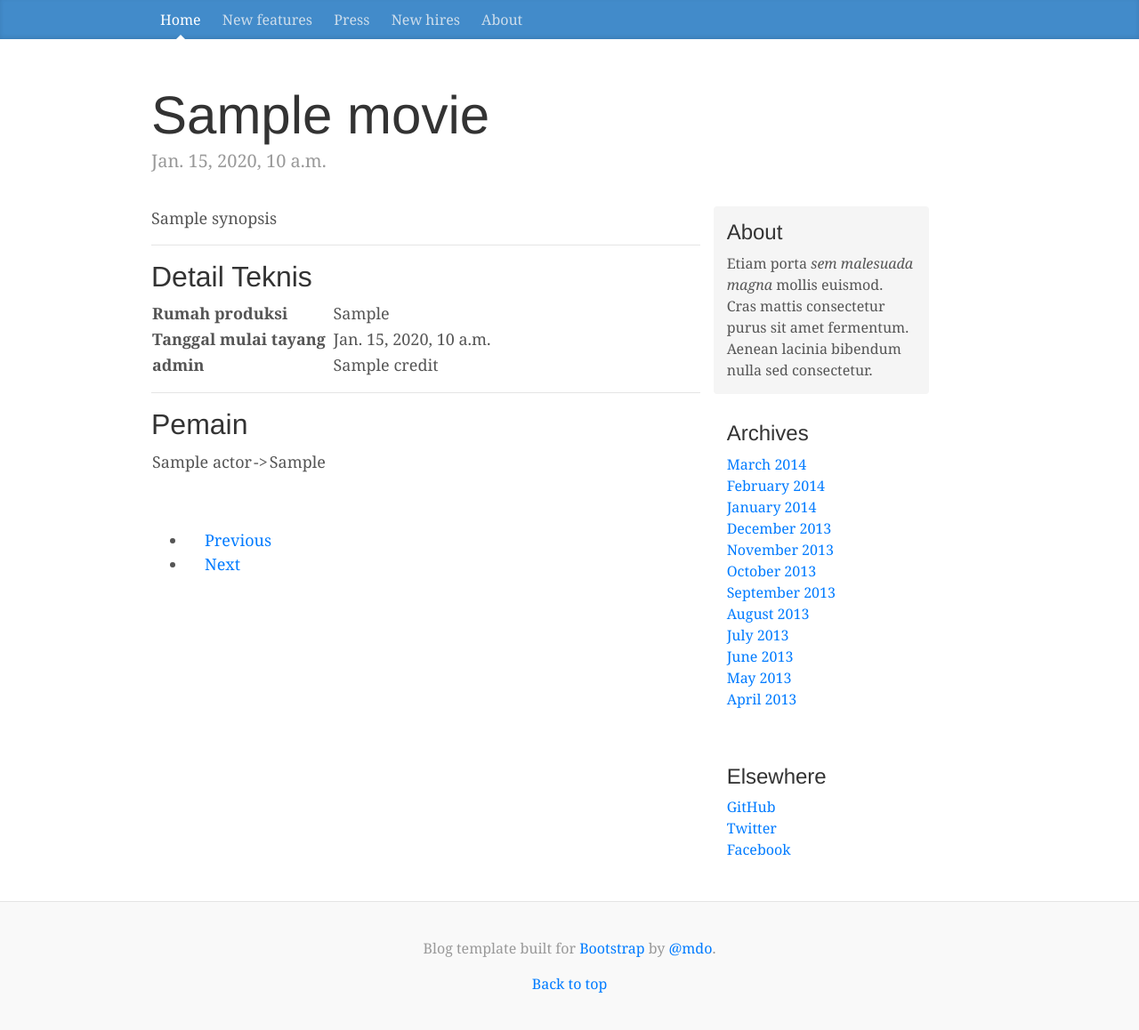
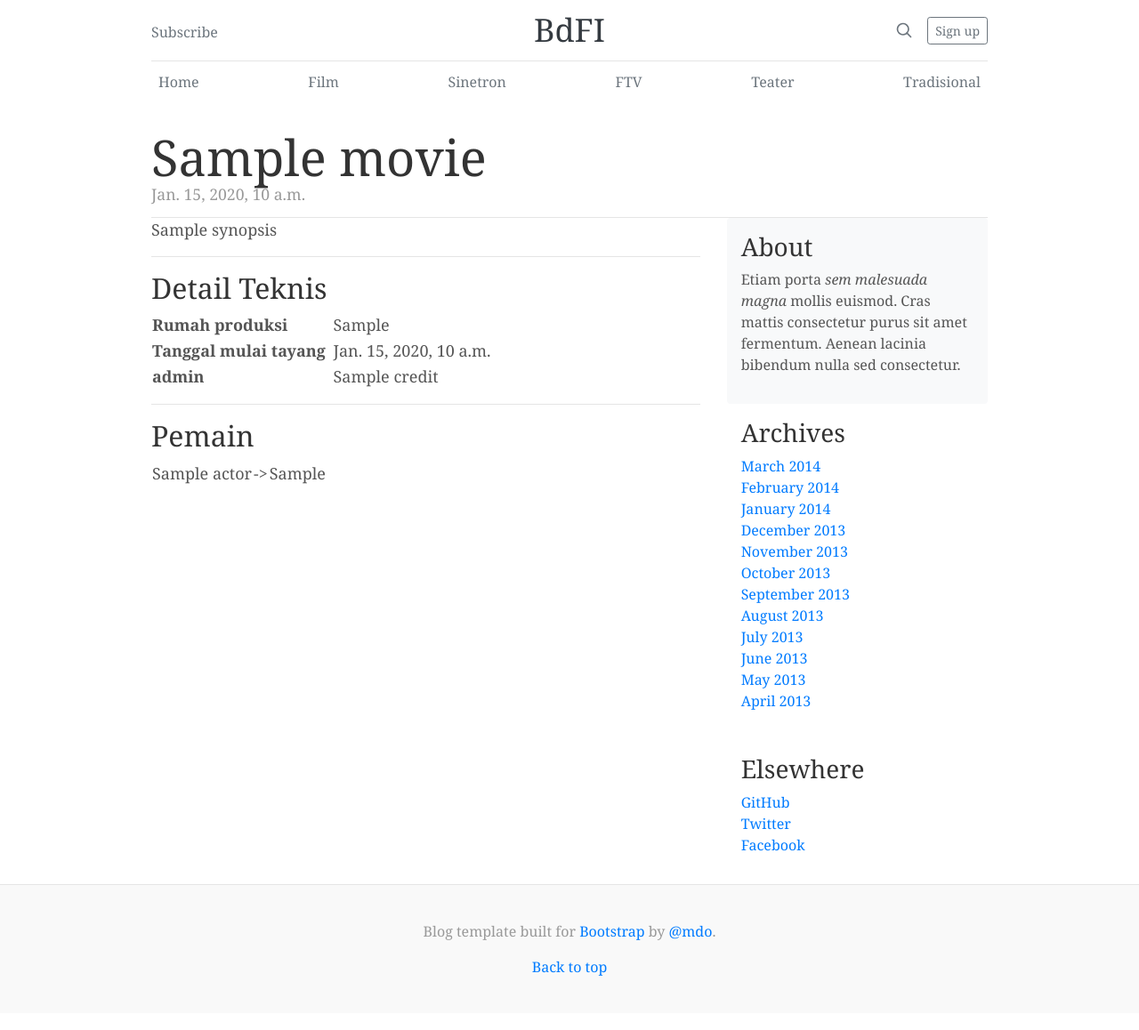
Before and after one commit to essanpupil/bdfi, a Django app: template movie/templates/movie/movie_detail.html in a window 1280 px wide. Shown: the whole page at 89% size. After the commit the page ends 1097 px from the top, so only its background shows below. Run offline with Django 3.2, Linux system fonts and the light colour scheme; the template is opened without the code that fills it: most values are stand-ins (such as "Sample title", 1, 10 or a date in 2020); some libraries are stand-ins or nearby versions.

Commit message:
integrate homepage with detail film page

```diff
--- a/movie/static/movie/css/blog_detail.css
+++ b/movie/static/movie/css/blog_detail.css
@@ -78,10 +78,12 @@ h6, .h6 {
  * Blog name and description
  */
 
+/*
 .blog-header {
   padding-top: 20px;
   padding-bottom: 20px;
 }
+*/
 .blog-title {
   margin-top: 30px;
   margin-bottom: 0;
--- a/movie/templates/movie/movie_detail.html
+++ b/movie/templates/movie/movie_detail.html
@@ -20,6 +20,7 @@
 
     <!-- Custom styles for this template -->
     <link href="{% static 'movie/css/blog_detail.css' %}" rel="stylesheet">
+    <link href="{% static 'movie/css/blog.css' %}" rel="stylesheet">
 
     <!-- Just for debugging purposes. Don't actually copy these 2 lines! -->
     <!--[if lt IE 9]><script src="../../assets/js/ie8-responsive-file-warning.js"></script><![endif]-->
@@ -33,30 +34,43 @@
   </head>
 
   <body>
+    <div class="container">
+      <header class="blog-header py-3">
+        <div class="row flex-nowrap justify-content-between align-items-center">
+          <div class="col-4 pt-1">
+            <a class="text-muted" href="#">Subscribe</a>
+          </div>
+          <div class="col-4 text-center">
+            <a class="blog-header-logo text-dark" href="{% url 'home' %}">BdFI</a>
+          </div>
+          <div class="col-4 d-flex justify-content-end align-items-center">
+            <a class="text-muted" href="#">
+              <svg xmlns="http://www.w3.org/2000/svg" width="20" height="20" viewBox="0 0 24 24" fill="none" stroke="currentColor" stroke-width="2" stroke-linecap="round" stroke-linejoin="round" class="mx-3"><circle cx="10.5" cy="10.5" r="7.5"></circle><line x1="21" y1="21" x2="15.8" y2="15.8"></line></svg>
+            </a>
+            <a class="btn btn-sm btn-outline-secondary" href="#">Sign up</a>
+          </div>
+        </div>
+      </header>
 
-    <div class="blog-masthead">
-      <div class="container">
-        <nav class="blog-nav">
-          <a class="blog-nav-item active" href="#">Home</a>
-          <a class="blog-nav-item" href="#">New features</a>
-          <a class="blog-nav-item" href="#">Press</a>
-          <a class="blog-nav-item" href="#">New hires</a>
-          <a class="blog-nav-item" href="#">About</a>
+      <div class="nav-scroller py-1 mb-2">
+        <nav class="nav d-flex justify-content-between">
+          <a class="p-2 text-muted" href="{% url 'home' %}">Home</a>
+          <a class="p-2 text-muted" href="#">Film</a>
+          <a class="p-2 text-muted" href="#">Sinetron</a>
+          <a class="p-2 text-muted" href="#">FTV</a>
+          <a class="p-2 text-muted" href="#">Teater</a>
+          <a class="p-2 text-muted" href="#">Tradisional</a>
         </nav>
       </div>
-    </div>
-
-    <div class="container">
-
       <div class="blog-header">
         <h1 class="blog-title">{{ movie.title }}</h1>
         <p class="lead blog-description">{{ movie.release_date }}</p>
       </div>
 
+    </div><!-- /.container -->
+        <main role="main" class="container">
           <div class="row">
-
-        <div class="col-sm-8 blog-main">
-
+              <div class="col-md-8 blog-main">
                   <div class="blog-post">
                     <p>{{ movie.synopsis }}</p>
                     <hr>
@@ -76,23 +90,14 @@
                           {% endfor %}
                       </table>
                   </div><!-- /.blog-post -->
-
-          <nav>
-            <ul class="pager">
-              <li><a href="#">Previous</a></li>
-              <li><a href="#">Next</a></li>
-            </ul>
-          </nav>
-
-        </div><!-- /.blog-main -->
-
-        <div class="col-sm-3 col-sm-offset-1 blog-sidebar">
-          <div class="sidebar-module sidebar-module-inset">
-            <h4>About</h4>
+              </div>
+              <aside class="col-md-4 blog-sidebar">
+                  <div class="p-3 bg-light rounded">
+                      <h3>About</h3>
                       <p>Etiam porta <em>sem malesuada magna</em> mollis euismod. Cras mattis consectetur purus sit amet fermentum. Aenean lacinia bibendum nulla sed consectetur.</p>
                   </div>
-          <div class="sidebar-module">
-            <h4>Archives</h4>
+                  <div class="p-3">
+                      <h3>Archives</h3>
                       <ol class="list-unstyled">
                           <li><a href="#">March 2014</a></li>
                           <li><a href="#">February 2014</a></li>
@@ -108,19 +113,20 @@
                           <li><a href="#">April 2013</a></li>
                       </ol>
                   </div>
-          <div class="sidebar-module">
-            <h4>Elsewhere</h4>
+                  <div class="p-3">
+                      <h3>Elsewhere</h3>
                       <ol class="list-unstyled">
                           <li><a href="#">GitHub</a></li>
                           <li><a href="#">Twitter</a></li>
                           <li><a href="#">Facebook</a></li>
                       </ol>
                   </div>
-        </div><!-- /.blog-sidebar -->
+              </aside>
 
-      </div><!-- /.row -->
+          </div>
 
-    </div><!-- /.container -->
+        </main>
+
 
     <footer class="blog-footer">
       <p>Blog template built for <a href="http://getbootstrap.com">Bootstrap</a> by <a href="https://twitter.com/mdo">@mdo</a>.</p>
```
Lines whose indentation alone changed are shown as unchanged.
